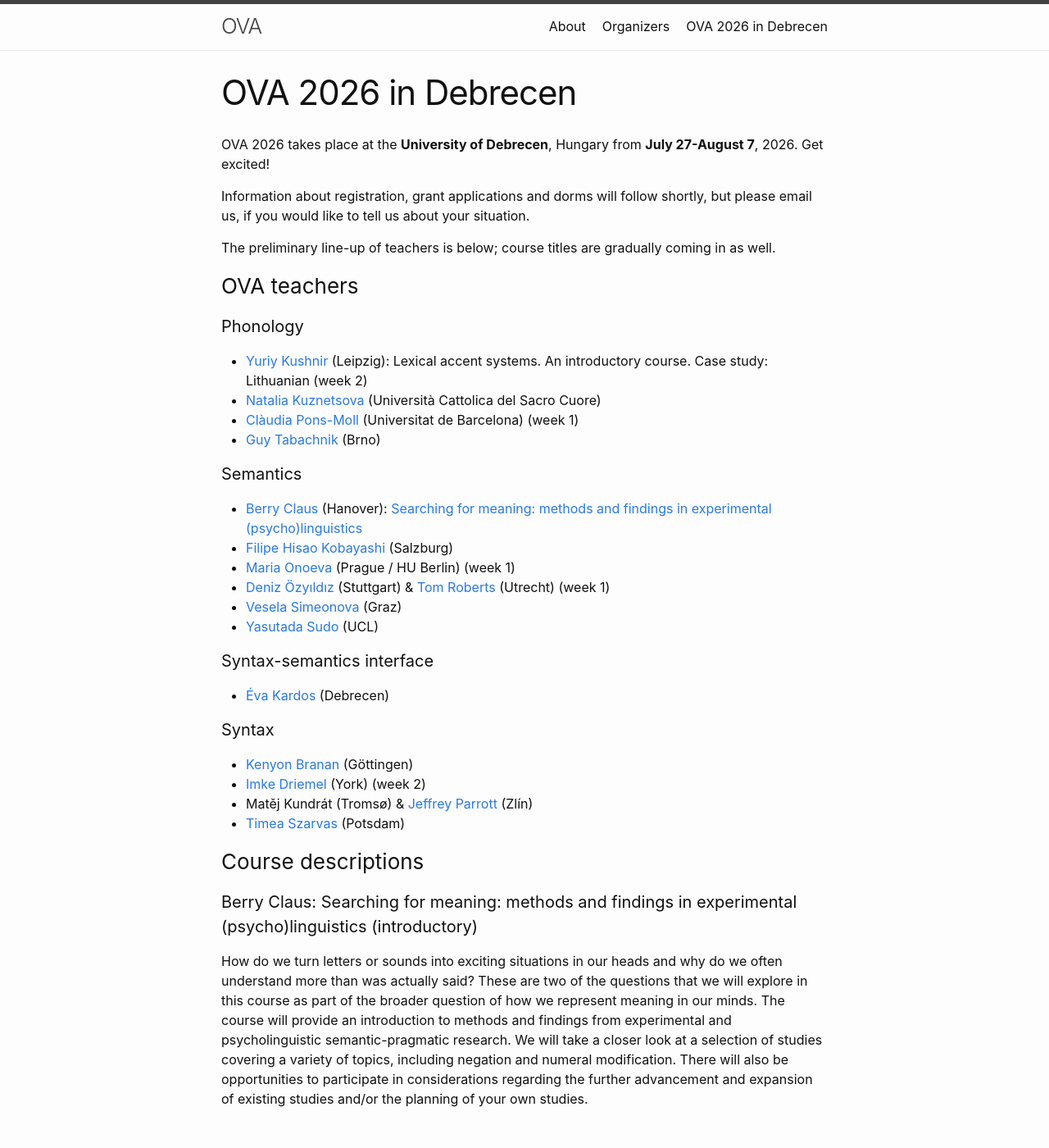
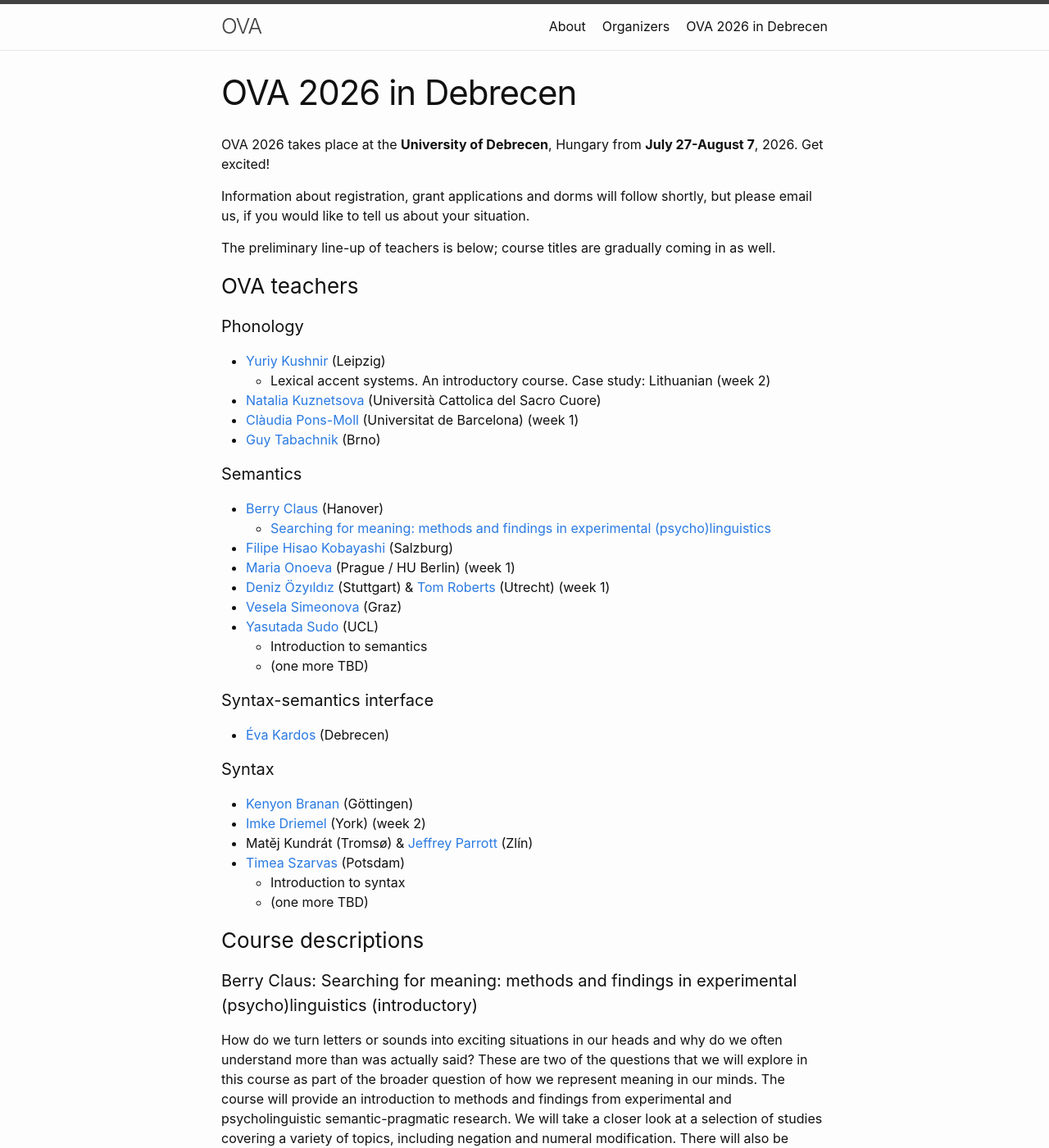
Before and after one commit to ovaschool/ovaschool.github.io, a Jekyll site: the page built from staticpages/ova2026.markdown, in a window 1280 px wide and 1400 px high. Shown: the whole window at 82% size. Built offline with Jekyll 4.4.1, drawn with Linux system fonts in a browser that asks for light colours.

Commit message:
Update ova2026.markdown

```diff
--- a/staticpages/ova2026.markdown
+++ b/staticpages/ova2026.markdown
@@ -17,19 +17,23 @@ The preliminary line-up of teachers is below; course titles are gradually coming
 
 #### Phonology
 
-- [Yuriy Kushnir](https://yuriykushnir.com/) (Leipzig): Lexical accent systems. An introductory course. Case study: Lithuanian (week 2)
+- [Yuriy Kushnir](https://yuriykushnir.com/) (Leipzig)
+  - Lexical accent systems. An introductory course. Case study: Lithuanian (week 2)
 - [Natalia Kuznetsova](https://unicatt.academia.edu/NataliaKuznetsova) (Università Cattolica del Sacro Cuore)
 - [Clàudia Pons-Moll](https://stel.ub.edu/filologiacatalana/directori-organitzatiu/claudia-pons-moll) (Universitat de Barcelona) (week 1)
 - [Guy Tabachnik](https://gtabach.github.io/) (Brno)
 
 #### Semantics
 
-- [Berry Claus](https://www.germanistik.uni-hannover.de/claus) (Hanover): [Searching for meaning: methods and findings in experimental (psycho)linguistics](####berry-claus:-searching-for-meaning:-methods-and-findings-in-experimental-(psycho)linguistics-(introductory))
+- [Berry Claus](https://www.germanistik.uni-hannover.de/claus) (Hanover)
+  - [Searching for meaning: methods and findings in experimental (psycho)linguistics](#searching-for-meaning)
 - [Filipe Hisao Kobayashi](https://fhkobayashi.net/) (Salzburg)
 - [Maria Onoeva](https://mariaonoeva.github.io/) (Prague / HU Berlin) (week 1)
 - [Deniz Özyıldız](https://deniz.fr/) (Stuttgart) & [Tom Roberts](https://www.uu.nl/staff/TDHRoberts) (Utrecht) (week 1)
 - [Vesela Simeonova](https://kfunigraz.academia.edu/VeselaSimeonova) (Graz)
 - [Yasutada Sudo](https://www.homepages.ucl.ac.uk/~ucjtudo/) (UCL)
+  - Introduction to semantics
+  - (one more TBD)
 
 #### Syntax-semantics interface
 
@@ -41,6 +45,9 @@ The preliminary line-up of teachers is below; course titles are gradually coming
 - [Imke Driemel](https://www.york.ac.uk/language-linguistic-science/people/imkedriemel/) (York) (week 2)
 - Matěj Kundrát (Tromsø) & [Jeffrey Parrott](https://utb-cz.academia.edu/JeffreyParrott) (Zlín)
 - [Timea Szarvas](https://timeaszarvas.github.io/) (Potsdam)
+  - Introduction to syntax
+  - (one more TBD)
+
 
 ### Course descriptions
 
```
